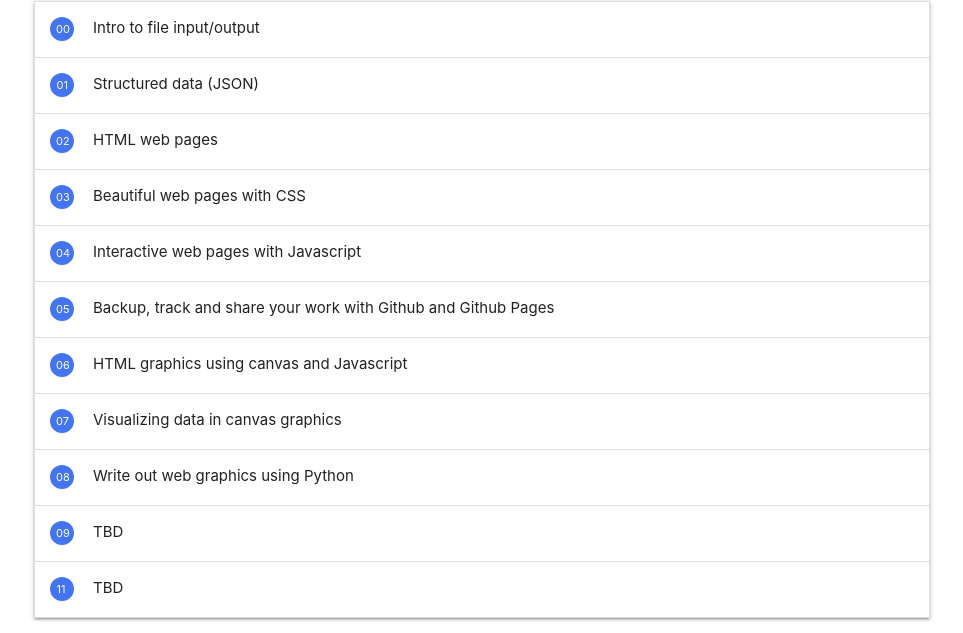
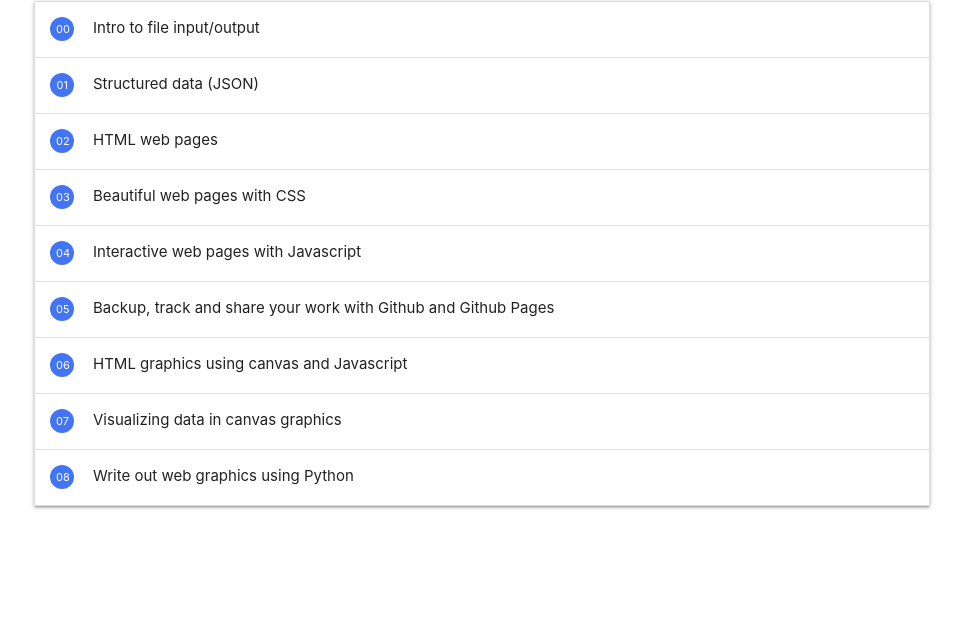
Before and after one commit to mdjhoel/datacourse, a plain HTML site: page index.html in a window 1280 px wide. Shown: the part 347-980 px from the top of the page, without its empty margins (158-1121 px from the left). After the commit the page ends 868 px from the top, so only its background shows below. Drawn offline with nearby package versions, Linux system fonts and the light colour scheme.

Commit message:
removed TBD

```diff
--- a/index.html
+++ b/index.html
@@ -306,24 +306,7 @@
                        </div>
                     </div>
                 </li>
-                <li>
-                    <div class="collapsible-header">
-                      <svg width="25" height="25" xmlns="http://www.w3.org/2000/svg">
-                          <circle cx="12" cy="12" r="12" fill="#4274f4" stroke-width="0"/>
-                          <text font-size="11" y="16" x="6" fill="white">09</text>
-                        </svg>
-                      <span style="padding-left: 18px;">TBD</span>
-                    </div>
-                </li>
-                <li>
-                    <div class="collapsible-header">
-                      <svg width="25" height="25" xmlns="http://www.w3.org/2000/svg">
-                          <circle cx="12" cy="12" r="12" fill="#4274f4" stroke-width="0"/>
-                          <text font-size="11" y="16" x="6.5" fill="white">11</text>
-                        </svg>
-                      <span style="padding-left: 18px;">TBD</span>
-                    </div>
-                </li>
+
             </ul>
         </div>
 
```
